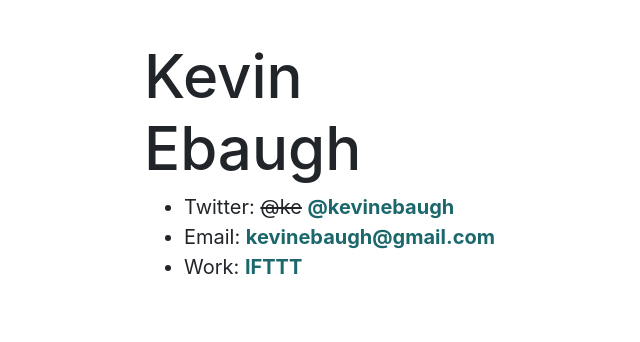
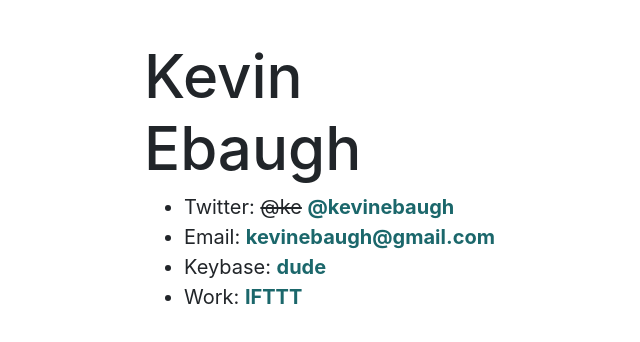
Before and after one commit to kevinebaugh/kevinebaugh.github.io, a plain HTML site: page index.html in a window 1280 px wide. Shown: the whole page, without its empty margins (311-951 px from the left). Drawn offline with nearby package versions, Linux system fonts and the light colour scheme.

Commit message:
Add keybase

```diff
--- a/index.html
+++ b/index.html
@@ -50,6 +50,7 @@
         <li>
           Email: <a target="_blank" href="mailto:kevinebaugh@gmail.com">kevinebaugh@gmail.com</a>
         </li>
+        <li>Keybase: <a target="_blank" href="https://keybase.io/dude">dude</a>
         <li>
           Work: <a target="_blank" href="https://ifttt.com">IFTTT</a>
         </li>
```
